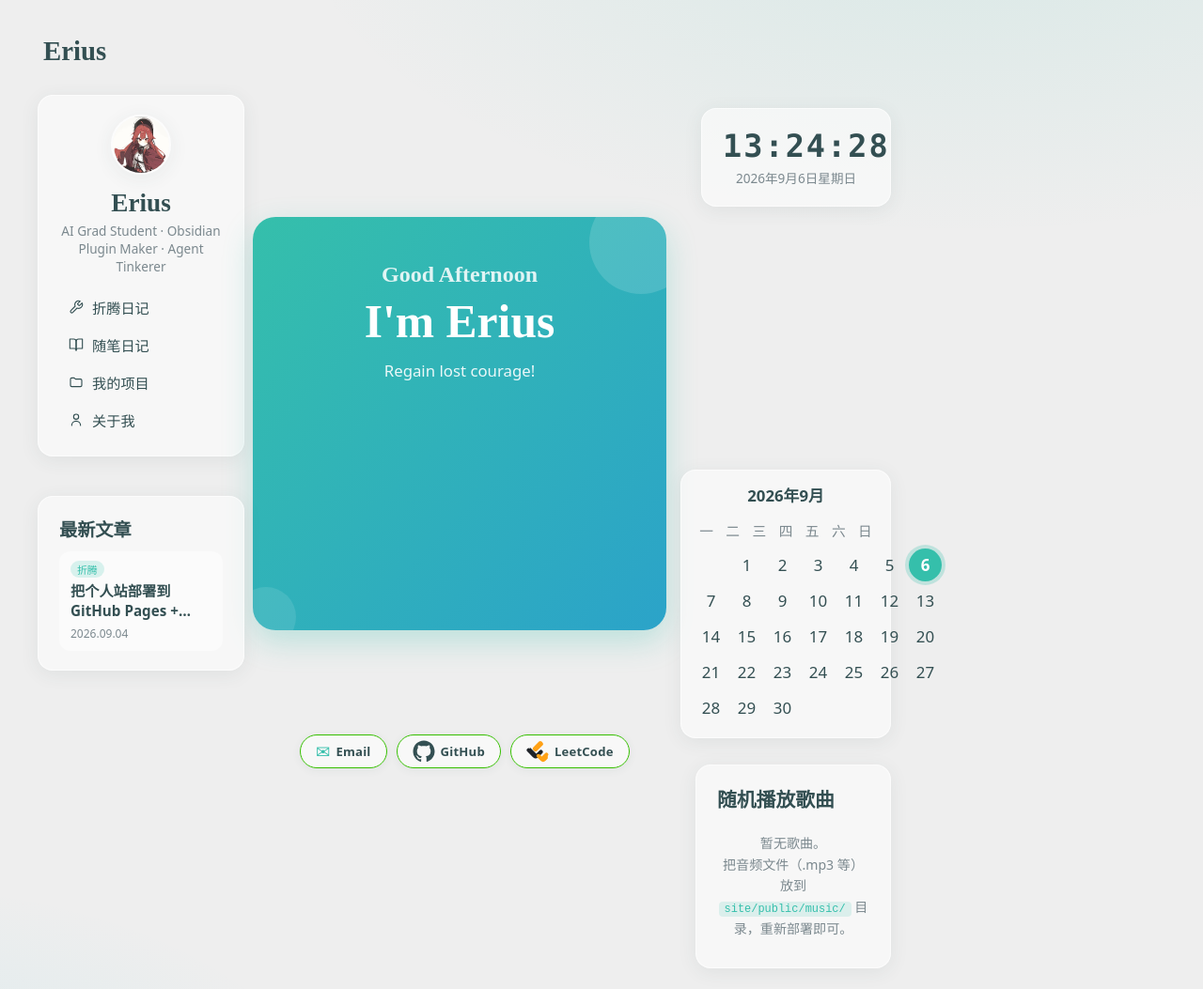
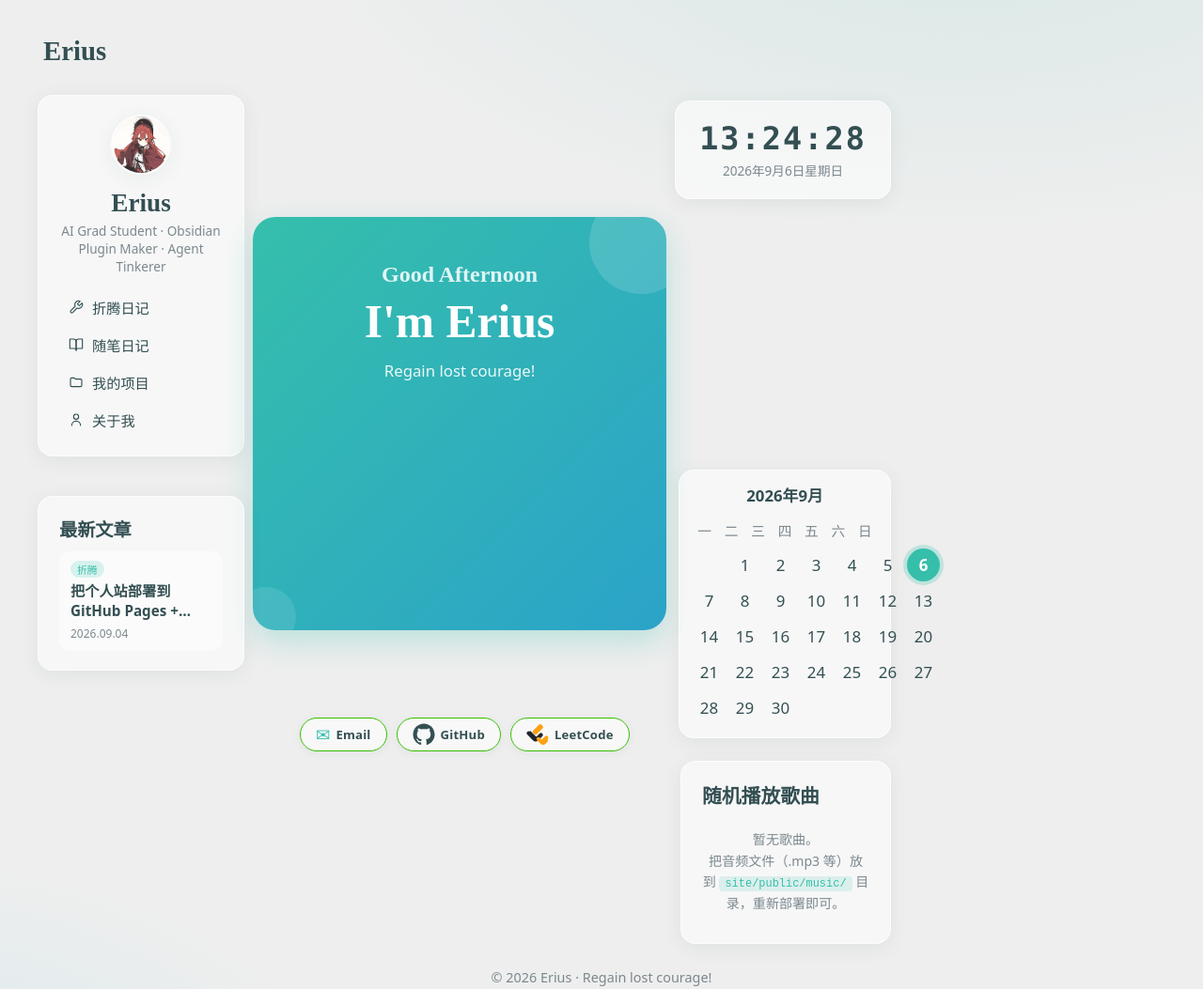
Before and after one commit to GiantAxeint/erius-site, an Astro site in the folder site/: page /home in a window 1280 px wide. Shown: the top 1053 px of the page at 94% size. Built offline with nearby package versions, Linux system fonts and the light colour scheme; Astro itself is replaced by a stand-in of ours; a web font is replaced by a local one.

Commit message:
tweak(home): v4.1 - 让 ContactBar / 时钟 / 音乐 更贴近问候卡 6
- ContactBar margin-top -18 → -36：胶囊条上移贴近问候卡底沿
- 时钟 margin-left 18 → -10：贴 6 右上角（向心）
- 日历 margin-left -4 → -6：略左贴 6
- 音乐 margin-left 12 → -4：斜右下靠 6

```diff
--- a/site/src/pages/home.astro
+++ b/site/src/pages/home.astro
@@ -72,14 +72,14 @@ import { profile, menuItems, socialLinks } from '../data/profile';
     /* 左列（UserCard/LatestPosts）：与问候卡顶对齐，左列中段卡略下错落 */
     .left-top    { margin-top: 0; }
     .left-mid    { margin-top: 28px; }
-    /* 右列：时钟往 6 右上对角挪（6 之上偏右），日历顶对齐 6 中心 + 略左贴中央，音乐往 6 斜右下挪 */
-    .right-top   { margin-top: 14px; margin-left: 18px; }   /* 时钟：偏右但不与日历垂直对齐 */
-    .right-mid   { margin-top: 0;   margin-left: -4px; }    /* 日历：顶边对齐 6 中心，略左贴 6 */
-    .right-foot  { margin-top: 14px; margin-left: 12px; }   /* 音乐：向 6 斜右下靠 */
+    /* 右列：时钟贴 6 右上对角 + 不与日历对齐；日历顶对齐 6 中心 + 略左贴 6；音乐斜右下对角靠 */
+    .right-top   { margin-top: 6px;  margin-left: -10px; }  /* 时钟：贴 6 右上角 */
+    .right-mid   { margin-top: 0;    margin-left: -6px; }   /* 日历：顶对齐 6 中心，略左贴 6 */
+    .right-foot  { margin-top: 10px; margin-left: -4px; }   /* 音乐：向 6 斜右下靠 */
   }
 
   .center-main { grid-area: main; align-self: center; justify-self: center; width: 100%; max-width: 440px; /* 略向左下偏移，朝左列'最新文章'卡的左下对角呼应 */ margin-left: -10px; margin-top: 14px; }
-  .center-foot { grid-area: foot; justify-self: center; margin-top: -18px; }  /* 上移贴近问候卡 */
+  .center-foot { grid-area: foot; justify-self: center; margin-top: -36px; }  /* 上移贴近问候卡 */
   .left-top    { grid-area: left-top; }
   .left-mid    { grid-area: left-mid; }
   .right-top   { grid-area: right-top; }
```
